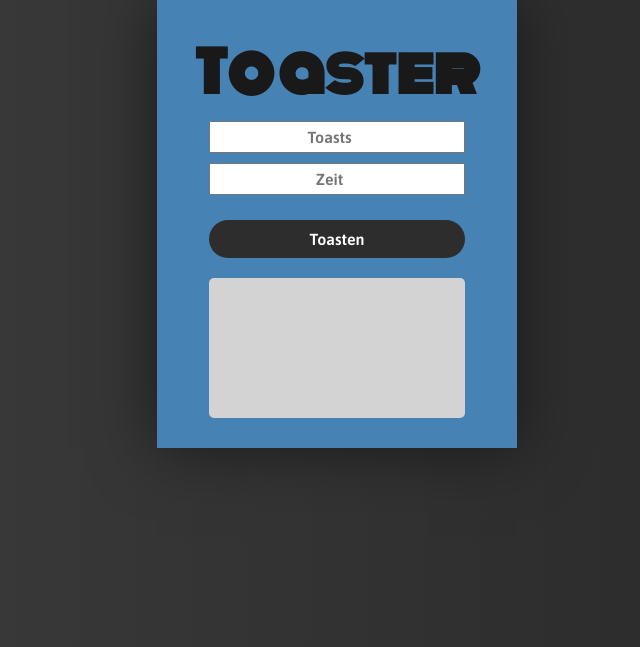
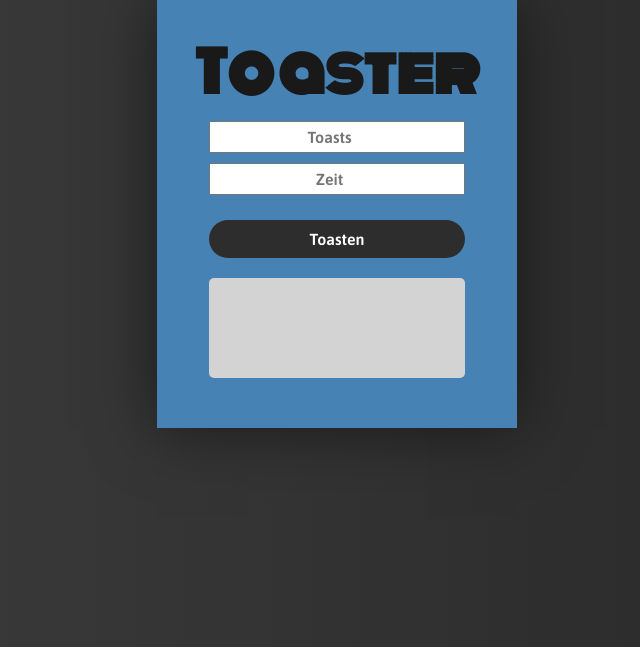
Before and after one commit to jeffersonferraz/toaster, a PHP site: page / in a window 1280 px wide. Shown: the part 71-718 px from the top of the page, without its empty margins (303-943 px from the left). Run offline with PHP 8.4, Linux system fonts and the light colour scheme; some libraries are stand-ins or nearby versions.

Commit message:
Update main.css

```diff
--- a/code/style/main.css
+++ b/code/style/main.css
@@ -23,7 +23,7 @@ h1 {
     margin: 70px auto;
     background-color: steelblue;
     max-width: 300px;
-    padding: 30px;
+    padding: 30px 30px 50px 30px;
     align-content: center;
     box-shadow: 0px 0px 60px rgba(0, 0, 0, 0.5);
     display: grid;
@@ -63,6 +63,6 @@ section {
     background: lightgray;
     border-radius: 5px;
     padding: 20px 10px;
-    min-height: 100px;
+    min-height: 60px;
     max-width: 236px;
 }
```
